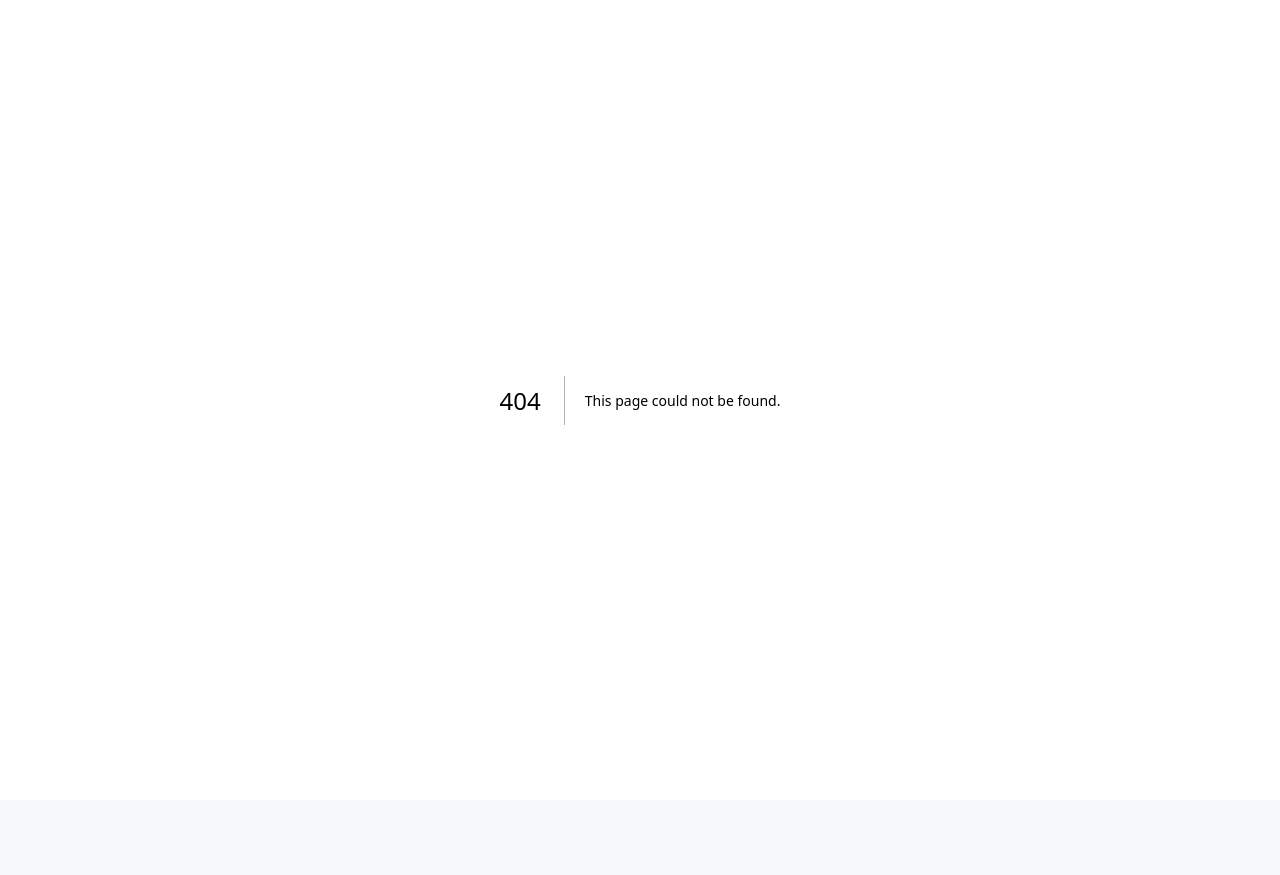
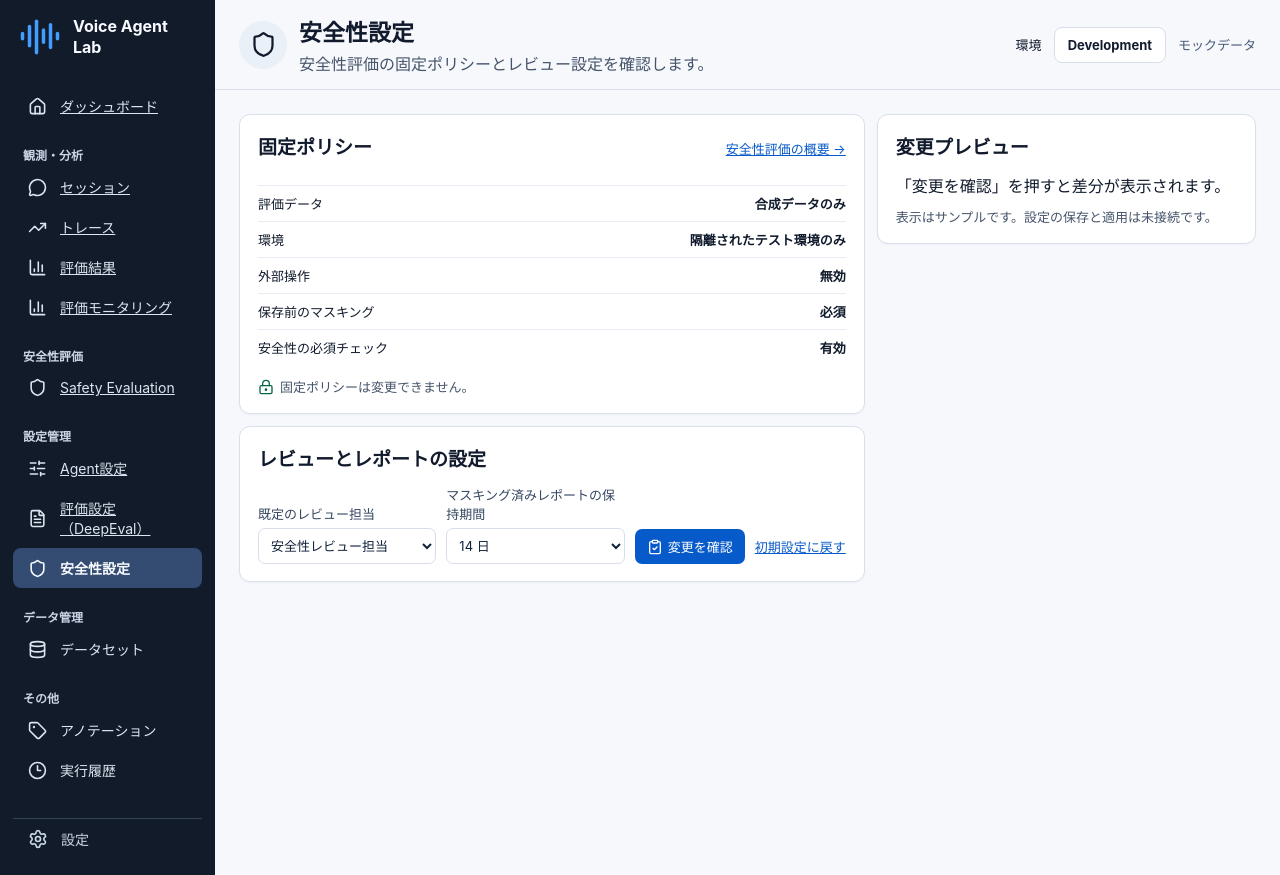
Before and after one commit to Itsuki911/Care-support-voice-agent, a Next.js app in the folder evaluation-web/: page /config/safety in a window 1280 px wide. Before the commit this address had no page. Before the commit the page ends 800 px from the top, so only its background shows below. Built offline with nearby package versions, Linux system fonts and the light colour scheme.

Commit message:
Add safety policy settings mock

```diff
--- /dev/null
+++ b/evaluation-web/app/config/safety/page.tsx
@@ -0,0 +1,81 @@
+import Link from "next/link";
+import { ClipboardCheck, LockKeyhole, Shield } from "lucide-react";
+import Sidebar from "../../sidebar";
+import "../../observation-list.css";
+import "../evaluator/evaluator.css";
+
+export const metadata = { title: "安全性設定 | Voice Agent Lab" };
+
+const policies = [
+  ["評価データ", "合成データのみ"],
+  ["環境", "隔離されたテスト環境のみ"],
+  ["外部操作", "無効"],
+  ["保存前のマスキング", "必須"],
+  ["安全性の必須チェック", "有効"],
+] as const;
+
+const reviewers = [
+  { value: "safety", label: "安全性レビュー担当" },
+  { value: "quality", label: "品質レビュー担当" },
+];
+const retentionOptions = ["7", "14", "30"];
+const baseline = { reviewer: reviewers[0], retention: "14" };
+type SearchParams = Promise<Record<string, string | string[] | undefined>>;
+
+export default async function SafetyConfigPage({ searchParams }: { searchParams: SearchParams }) {
+  const params = await searchParams;
+  const reviewing = params.review === "1";
+  const reviewer = reviewers.find((option) => option.value === params.reviewer);
+  const retention = retentionOptions.find((option) => option === params.retention);
+  const invalid = reviewing && (!reviewer || !retention);
+  const selectedReviewer = reviewer ?? baseline.reviewer;
+  const selectedRetention = retention ?? baseline.retention;
+  const changes = [
+    { label: "既定のレビュー担当", before: baseline.reviewer.label, after: selectedReviewer.label },
+    { label: "マスキング済みレポートの保持期間", before: `${baseline.retention} 日`, after: `${selectedRetention} 日` },
+  ].filter(({ before, after }) => before !== after);
+
+  return <div className="shell">
+    <Sidebar section="safety-config" />
+    <main className="observation-list">
+      <header>
+        <div className="heading"><span className="home"><Shield size={27} /></span><div>
+          <h1>安全性設定</h1><p>安全性評価の固定ポリシーとレビュー設定を確認します。</p>
+        </div></div>
+        <div className="environment">環境 <strong>Development</strong><span>モックデータ</span></div>
+      </header>
+      <div className="content">
+        <div className="evaluator-grid">
+          <div className="evaluator-stack">
+            <section className="card panel">
+              <div className="panel-heading"><h2>固定ポリシー</h2><Link href="/safety">安全性評価の概要 →</Link></div>
+              <dl className="evaluator-summary">
+                {policies.map(([label, value]) => <div key={label}><dt>{label}</dt><dd>{value}</dd></div>)}
+              </dl>
+              <p className="evaluator-caption"><LockKeyhole size={16} /> 固定ポリシーは変更できません。</p>
+            </section>
+            <section className="card panel">
+              <h2>レビューとレポートの設定</h2>
+              <form key={JSON.stringify([reviewing, selectedReviewer.value, selectedRetention])} action="/config/safety" className="observation-filters">
+                <input type="hidden" name="review" value="1" />
+                <label>既定のレビュー担当<select name="reviewer" defaultValue={selectedReviewer.value}>
+                  {reviewers.map(({ value, label }) => <option key={value} value={value}>{label}</option>)}
+                </select></label>
+                <label>マスキング済みレポートの保持期間<select name="retention" defaultValue={selectedRetention}>
+                  {retentionOptions.map((value) => <option key={value} value={value}>{value} 日</option>)}
+                </select></label>
+                <div className="observation-filter-actions"><button type="submit"><ClipboardCheck size={16} /> 変更を確認</button><Link href="/config/safety">初期設定に戻す</Link></div>
+              </form>
+            </section>
+          </div>
+          <section className="card panel">
+            <h2>変更プレビュー</h2>
+            {invalid ? <p role="alert">レビュー担当と保持期間を選び直してください。</p> : !reviewing ? <p>「変更を確認」を押すと差分が表示されます。</p> : changes.length === 0 ? <p>差分はありません。</p> :
+              <dl className="evaluator-summary">{changes.map(({ label, before, after }) => <div key={label}><dt>{label}</dt><dd>{before} → {after}</dd></div>)}</dl>}
+            <p className="evaluator-caption">表示はサンプルです。設定の保存と適用は未接続です。</p>
+          </section>
+        </div>
+      </div>
+    </main>
+  </div>;
+}
--- a/evaluation-web/app/sidebar.tsx
+++ b/evaluation-web/app/sidebar.tsx
@@ -17,9 +17,10 @@ const destinations: Record<string, { section: string; href: string } | undefined
   "Safety Evaluation": { section: "safety", href: "/safety" },
   "Agent設定": { section: "agent-config", href: "/config/agent" },
   "評価設定（DeepEval）": { section: "evaluator-config", href: "/config/evaluator" },
+  "安全性設定": { section: "safety-config", href: "/config/safety" },
 };
 
-export default function Sidebar({ section }: { section: "dashboard" | "sessions" | "traces" | "evaluations" | "evaluator-monitoring" | "safety" | "agent-config" | "evaluator-config" }) {
+export default function Sidebar({ section }: { section: "dashboard" | "sessions" | "traces" | "evaluations" | "evaluator-monitoring" | "safety" | "agent-config" | "evaluator-config" | "safety-config" }) {
   return (
       <aside>
         <div className="brand"><AudioLines size={42} /> <span>{section !== "dashboard" ? "Voice Agent Lab" : <>Voice Agent<br />Evaluation Platform</>}</span></div>
```
Also changed, not shown: 2 other files (tests, documents, lock files or other folders).
